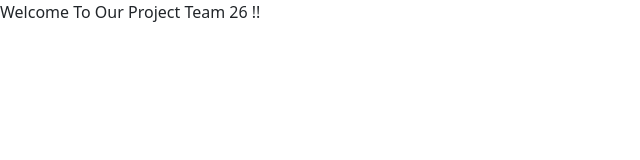
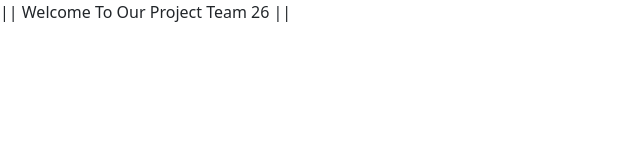
Before and after one commit to theshivv/Neueda, a React (Create React App) app: page / in a window 1280 px wide. Shown: the top 160 px of the page, without its empty margins (0-640 px from the left). Built offline with nearby package versions, Linux system fonts and the light colour scheme.

Commit message:
Pipeline Check 2

```diff
--- a/src/components/Home.jsx
+++ b/src/components/Home.jsx
@@ -3,7 +3,7 @@ import React from 'react'
 const Home = () => {
   return (
     <div>
-      Welcome To Our Project Team 26 !!
+     || Welcome To Our Project Team 26 ||
     </div>
   )
 }
```
